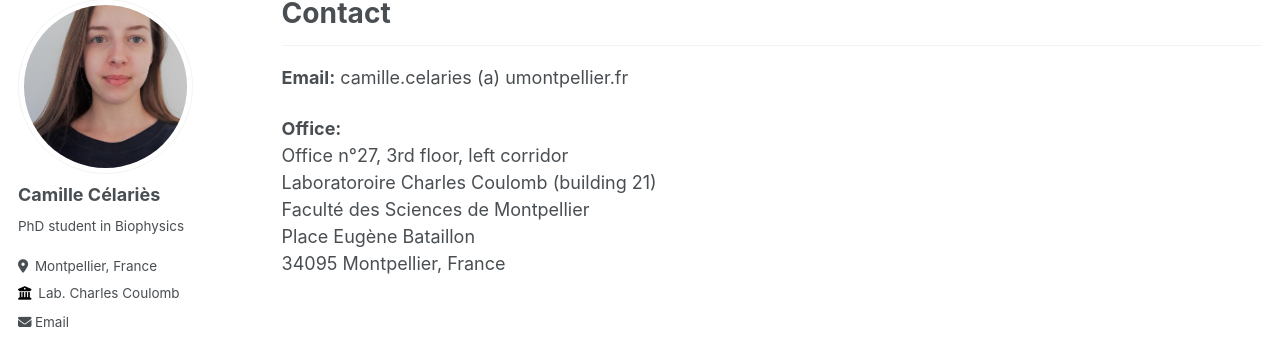
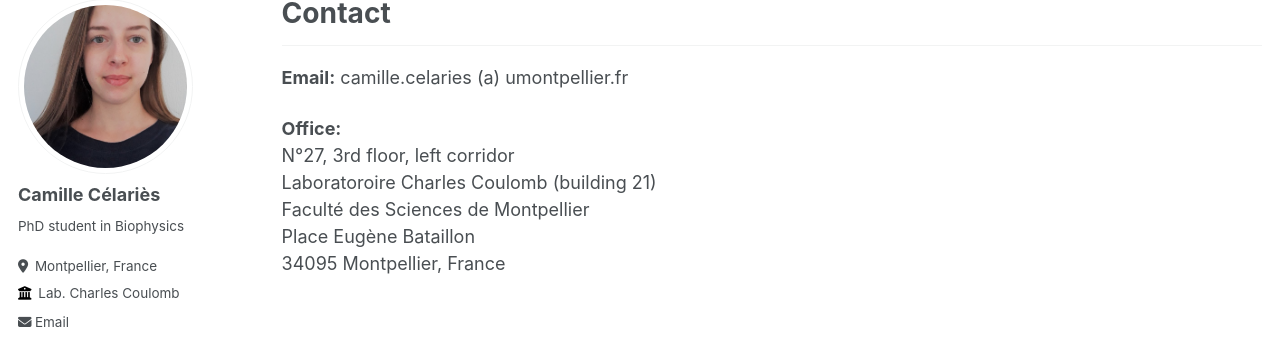
Before and after one commit to camillecelaries/camillecelaries.github.io, a Jekyll site: the page built from _pages/contact.md, in a window 1280 px wide. Shown: the part 87-425 px from the top of the page. Built offline with Jekyll 4.4.1, drawn with Linux system fonts in a browser that asks for light colours.

Commit message:
Update contact.md

```diff
--- a/_pages/contact.md
+++ b/_pages/contact.md
@@ -12,7 +12,7 @@ redirect_from:
 <b>Email:</b> camille.celaries (a) umontpellier.fr
 
 <b>Office:</b>
-<br>Office n°27, 3rd floor, left corridor
+<br>N°27, 3rd floor, left corridor
 <br>Laboratoroire Charles Coulomb (building 21)
 <br>Faculté des Sciences de Montpellier
 <br>Place Eugène Bataillon
```
